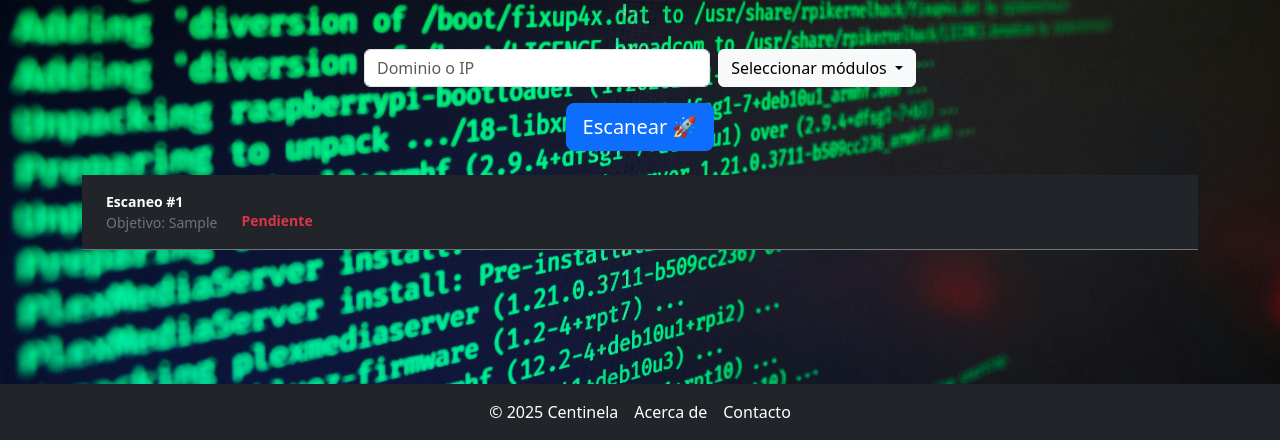
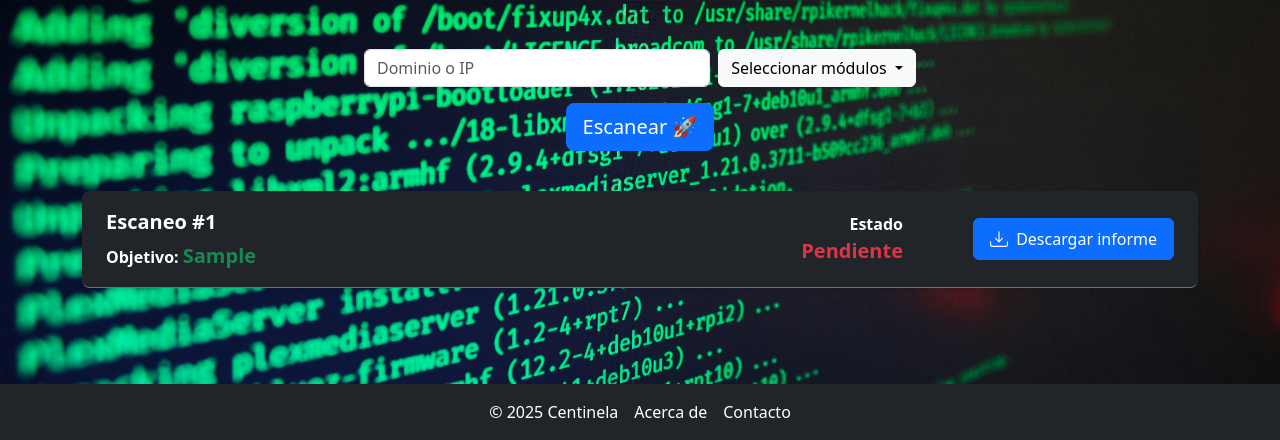
Before and after one commit to MarcoGonzalez0/centinela, a Django app: template centinela/templates/index.html in a window 1280 px wide. Shown: the part 360-800 px from the top of the page. Run offline with Django 5.2, Linux system fonts and the light colour scheme; the template is opened without the code that fills it: values named after a table or form of the project are taken from there, others are empty; tables that the repository leaves empty hold one stand-in row (Sample ...); data that the repository does not hold is empty; some libraries are stand-ins or nearby versions.

Commit message:
Solucionado aparicion de boton de descarga

```diff
--- a/centinela/scanner/views.py
+++ b/centinela/scanner/views.py
@@ -2,6 +2,7 @@
 import io
 from time import sleep, timezone
 import json
+from datetime import datetime
 
 #Django
 from django.http import HttpResponse, JsonResponse
@@ -70,7 +71,7 @@ def index_view(request): # el escaneo se hace aqui
                         if modulo.lower() == "nmap": # nmap es pesado, va en cola heavy
                             run_modulo_task.apply_async(args=[resultado.id], queue="heavy")
                         else: # el resto va en cola default
-                            sleep(1.5) # Simulamos retardo para pruebas
+                            sleep(1.2) # Simulamos retardo para pruebas
                             run_modulo_task.delay(resultado.id) # Llamada asíncrona con Celery
 
                     messages.success(request, f'Scan iniciado para {target} con módulos: {", ".join(modules)}')
--- a/centinela/templates/scan_base_layout.html
+++ b/centinela/templates/scan_base_layout.html
@@ -21,41 +21,48 @@
 
 
 {% if escaneo %}
-<!-- Header con URL objetivo del escaneo y un boton de descargar informe -->
-<div id="header-escaneo" class="container-fluid bg-dark border-bottom border-secondary py-3 px-4 d-flex justify-content-between align-items-center">
+<!-- Header con información del escaneo -->
+<div id="header-escaneo" class="container-fluid bg-dark border-bottom border-secondary rounded-3 shadow-sm py-3 px-4 my-3">
 
-  <!-- Información del escaneo -->
-  <div class="d-flex align-items-center gap-4 text-light small">
-    <div class="d-flex flex-column">
-      <span class="fw-semibold text-white">Escaneo #{{ escaneo.id }}</span>
-      <span class="text-secondary">Objetivo: {{ escaneo.objetivo }}</span>
+  <div class="row align-items-center g-3">
+
+    <!-- Información principal -->
+    <div class="col-12 col-md-6 d-flex align-items-start gap-3 text-light">
+      <div class="flex-grow-1">
+        <span class="fw-semibold text-white d-block fs-5 mb-1">Escaneo #{{ escaneo.id }}</span>
+        <span class="text-white fw-semibold d-block fs-6">
+          Objetivo: <span class="fw-semibold fs-5 text-success">{{ escaneo.objetivo }}</span>
+        </span>
       </div>
-    <div class="d-none d-sm-flex flex-column text-end">
-      <span class="text-uppercase text-muted small">Estado</span>
-      <span class="fw-semibold
+    </div>
+
+    <!-- Estado del escaneo -->
+    <div class="col-6 col-md-3 text-md-end text-light">
+      <span class="fw-semibold d-block text-white fs-6">Estado</span>
+      <span id="escaneo-estado" class="fw-semibold fs-5
         {% if escaneo.estado == 'completado' %}text-success
         {% elif escaneo.estado == 'en_proceso' %}text-warning
-        {% else %}text-danger{% endif %}" id="escaneo-estado">
+        {% else %}text-danger{% endif %}">
         {{ escaneo.estado|capfirst }}
       </span>
     </div>
-  </div>
-  {% endif %}
 
-  {% if escaneo.estado == 'completado' %}
     <!-- Botón de acción -->
-  <div>
-    <a href="{% url 'scan_report_view' escaneo.id %}" class="btn btn-primary d-flex align-items-center gap-2">
-      <svg xmlns="http://www.w3.org/2000/svg" width="16" height="16" fill="currentColor" class="bi bi-download" viewBox="0 0 16 16">
+    <div class="col-6 col-md-3 text-md-end" id="btn-informe">
+      <a href="{% url 'scan_report_view' escaneo.id %}" class="btn btn-primary d-inline-flex align-items-center gap-2 px-3 py-2 fs-6">
+        <svg xmlns="http://www.w3.org/2000/svg" width="18" height="18" fill="currentColor" class="bi bi-download" viewBox="0 0 16 16">
           <path d="M.5 9.9a.5.5 0 0 1 .5.5V13a1 1 0 0 0 1 1h12a1 1 0 0 0 1-1v-2.6a.5.5 0 0 1 1 0V13a2 2 0 0 1-2 2H2a2 2 0 0 1-2-2V10.4a.5.5 0 0 1 .5-.5z"/>
           <path d="M7.646 10.854a.5.5 0 0 0 .708 0l3-3a.5.5 0 1 0-.708-.708L8.5 9.293V1.5a.5.5 0 0 0-1 0v7.793L5.354 7.146a.5.5 0 1 0-.708.708l3 3z"/>
         </svg>
         Descargar informe
       </a>
     </div>
+
+  </div>
+</div>
 {% endif %}
 
-</div>
+
 
 <!-- Contenedor principal -->
 <!-- 3 Columnas -->
@@ -83,7 +90,7 @@
 
         if (!escaneoId) return; // nada que vigilar
 
-        const intervalMs = 2000; // poll cada 2s (ajusta si quieres)
+        const intervalMs = 1000; // poll cada 1s (ajusta si quieres)
 
         async function fetchResults(){
             try {
@@ -153,10 +160,16 @@
         try {
             const resp = await fetch(`/escaneo/${escaneoId}/status/`);
             const data = await resp.json();
+
+            const btnInforme = document.getElementById("btn-informe");
+
             estadoSpan.textContent = data.estado;
             estadoSpan.classList.remove('text-success', 'text-warning', 'text-danger');
 
-            if(data.estado === 'completado') estadoSpan.classList.add('text-success');
+            if(data.estado === 'completado') {
+                estadoSpan.classList.add('text-success');
+                btnInforme.classList.remove('d-none');
+            }
             else if(data.estado === 'en_proceso') estadoSpan.classList.add('text-warning');
             else estadoSpan.classList.add('text-danger');
         } catch(err) {
```
Also changed, not shown: 1 other file. Lines whose indentation alone changed are shown as unchanged.
